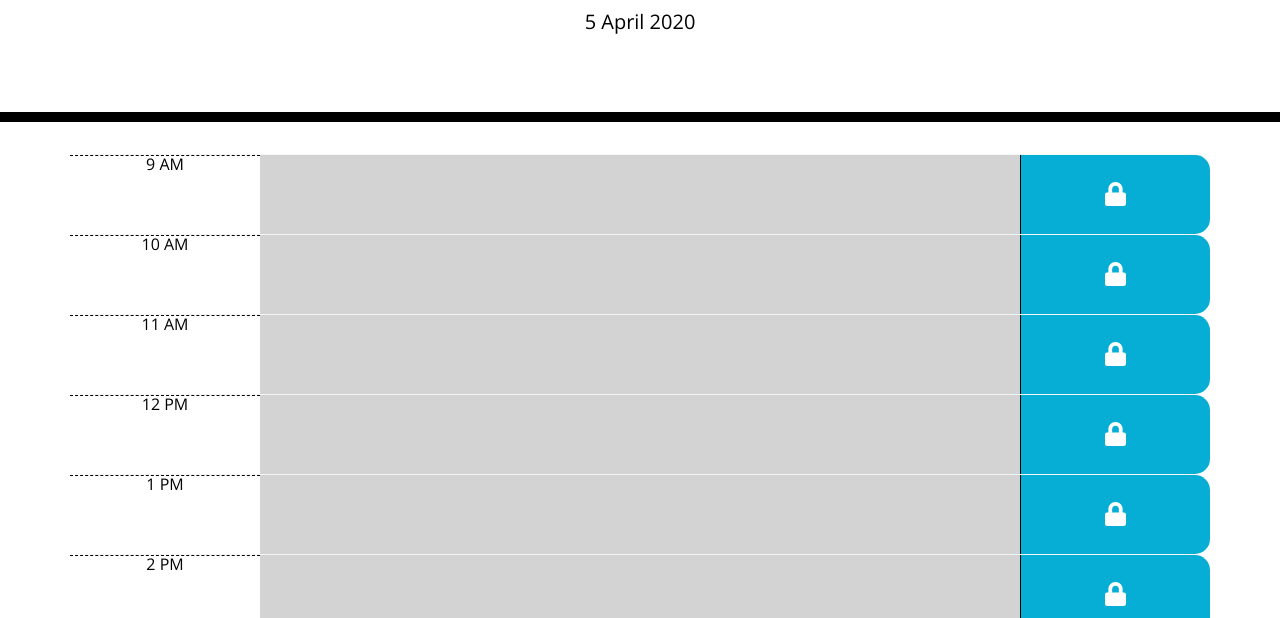
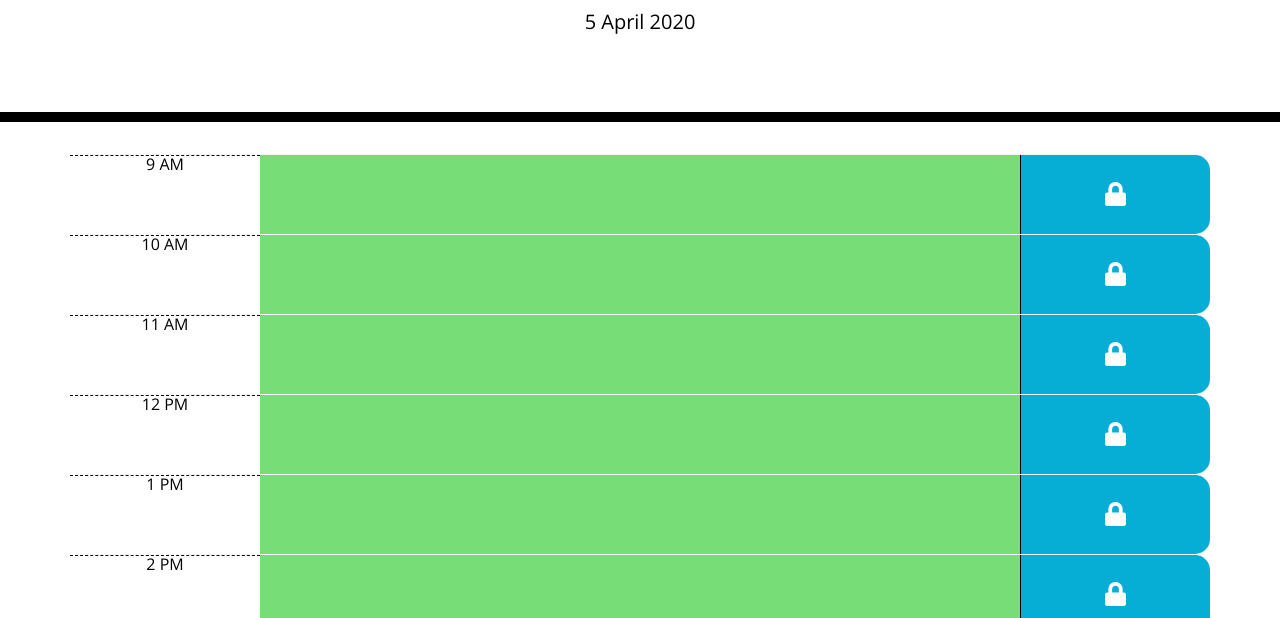
Before and after one commit to ankareddydeepika/work_day_scheduler, a plain HTML site: page index.html in a window 1280 px wide. Shown: the part 182-800 px from the top of the page. Drawn offline with nearby package versions, Linux system fonts and the light colour scheme.

Commit message:
final code

```diff
--- a/index.html
+++ b/index.html
@@ -31,19 +31,17 @@
   <script type="text/javascript">
 
     $(document).ready(function () {
-     var finalRows = [];
-
-
-    //Declared a class  to store row info
+      var finalRows = [];
+      //Declared a class  to store row info
       class RowInfo {
-        constructor(information, eventStartTime, startTimeId){
+        constructor(information, eventStartTime, startTimeId) {
           this.eventInfo = information;
           this.startTime = eventStartTime;
           this.time = startTimeId;
         }
       }
 
-      function buildRows(){
+      function buildRows() {
         var rowInfo1 = new RowInfo("", "9 AM", 9);
         var rowInfo2 = new RowInfo("", "10 AM", 10);
         var rowInfo3 = new RowInfo("", "11 AM", 11);
@@ -56,35 +54,40 @@
         finalRows = [rowInfo1, rowInfo2, rowInfo3, rowInfo4, rowInfo5, rowInfo6, rowInfo7, rowInfo8, rowInfo9];
       }
 
-      function populateRows(){
-        debugger
-        for(i=0; i<finalRows.length; i++){
+      function populateRows() {
+
+        for (i = 0; i < finalRows.length; i++) {
           var date = new Date();
           var rowTime = finalRows[i]
           var currentHour = date.getHours();
-
-        // Created rows and coloumns
+          // Created rows and coloumns
           var a = $("<div>");
           a.addClass("row time-block")
           var b = $("<div>");
           b.addClass("col-sm-2 hour");
           b.text(rowTime.startTime);
-          var c = $("<div>");
+          var c = $('<div id=div' + rowTime.time.toString() + ' />');
+          c.attr("contenteditable", 'true')
           c.addClass("col-sm-8");
-          c.text(rowTime.eventInfo)
+          //Retriving text from localstorage
+          var key = "#div" + rowTime.time.toString()
+          var rowText = localStorage.getItem(key); //key = #div9
+          c.text(rowText)
+
           //Colored the events
           console.log(currentHour);
-          if(currentHour < rowTime.time){
+          if (currentHour > rowTime.time) {
             c.addClass("past");
           }
-          else if(currentHour === rowTime.time){
+          else if (currentHour === rowTime.time) {
             c.addClass("present");
           }
-          else{
+          else {
             c.addClass("future");
           }
 
-          var d = $("<div>");
+          var d = $('<div id="' + rowTime.time.toString() + '" />');
+          // var d = $('<div id=9 />')
           d.addClass("col-sm-2 saveBtn");
           var e = $("<i>");
           e.addClass("fa fa-lock");
@@ -93,6 +96,14 @@
           a.append(c);
           a.append(d);
           d.append(e);
+          var buttonId = "#" + rowTime.time.toString()
+
+          $(buttonId).click(function () {
+            var divIdforText = "#div" + $(this).attr('id')   //#div9
+            var text = $(divIdforText).text() //enterd text
+            localStorage.setItem(divIdforText, text);  //#div9 - entertd text
+          });
+
         }
 
       }
@@ -106,18 +117,14 @@
       var year = date.getFullYear();
       var output = day + " " + month + " " + year;
       $("#currentDay").text(output);
-      debugger;
+
       // calling functions
       buildRows()
       populateRows();
 
     })
 
-
-
   </script>
-
-
 </body>
 
 </html>
--- a/style.css
+++ b/style.css
@@ -77,3 +77,11 @@ body {
     padding-top: 17%;
     font-size: 1.5em;
   }
+
+  .col-sm-8{
+
+    padding: 30px;
+    font-size: medium;
+    font-weight: bold;
+    color: black;
+  }
```
